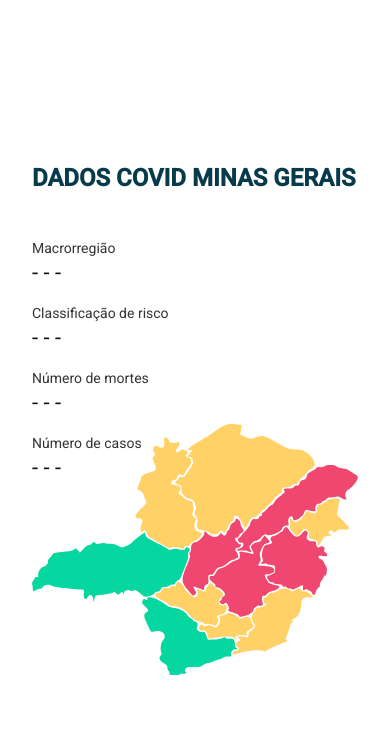
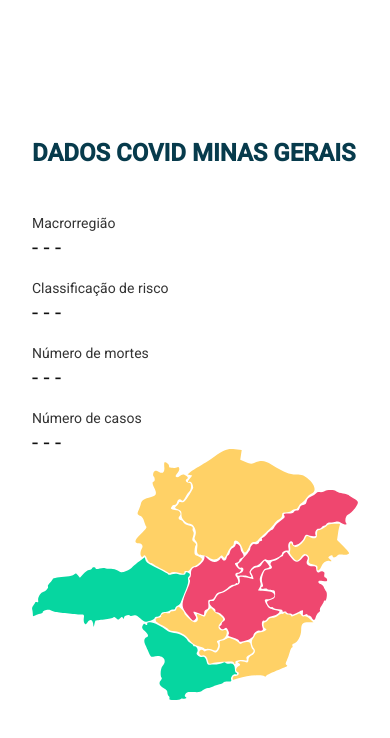
Before and after one commit to leandrocl2005/html-css-jquery-svg-maps, a plain HTML site: page index.html in a window 390 px wide. Drawn offline with Linux system fonts and the light colour scheme.

Commit message:
fix margins

```diff
--- a/css/custom.css
+++ b/css/custom.css
@@ -48,7 +48,7 @@ h2 {
 
   .image-container object {
     width: 100%;
-    margin-top: -88px;
+    margin-top: -60px;
   }
 
   .dashboard-container .info-container {
@@ -67,7 +67,7 @@ h2 {
 
   .image-container object {
     width: 100%;
-    margin-top: -60px;
+    margin-top: -10px;
   }
 
   .dashboard-container .info-container {
```
